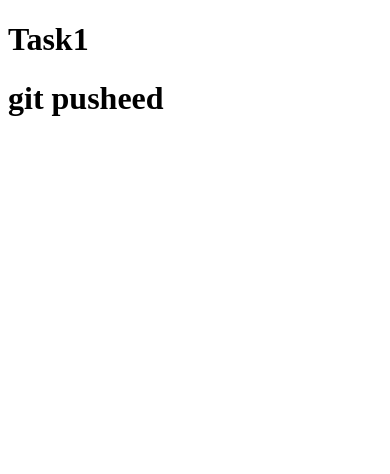
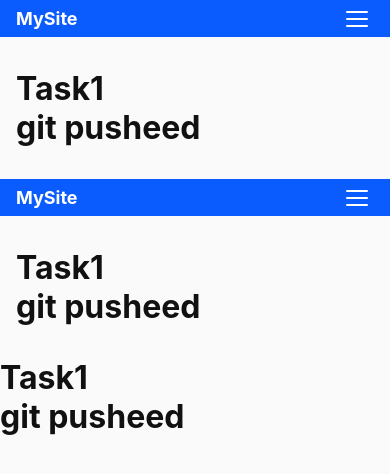
Before and after one commit to Shreyansho69/Git-practice-, a plain HTML site: page index.html in a window 390 px wide. Drawn offline with Linux system fonts and the light colour scheme.

Commit message:
navbar added

```diff
--- a/index.html
+++ b/index.html
@@ -4,6 +4,65 @@
     <meta charset="UTF-8">
     <meta name="viewport" content="width=device-width, initial-scale=1.0">
     <title>Document</title>
+    <link rel="stylesheet" href="style.css">
+    <meta name="robots" content="noindex">
+</head>
+<body>
+    <nav class="navbar">
+        <div class="container">
+            <a href="#" class="brand">MySite</a>
+
+            <button class="nav-toggle" aria-label="Toggle navigation" aria-expanded="false">
+                <span class="hamburger"></span>
+            </button>
+
+            <ul class="nav-links">
+                <li><a href="#">Home</a></li>
+                <li><a href="#">About</a></li>
+                <li><a href="#">Services</a></li>
+                <li><a href="#">Contact</a></li>
+            </ul>
+        </div>
+    </nav>
+
+    <main>
+        <h1>Task1</h1>
+        <h1>git pusheed</h1>
+    </main>
+
+    <script src="index.js" defer></script>
+</body>
+</html>
+    <nav class="navbar">
+        <div class="container">
+            <a href="#" class="brand">MySite</a>
+
+            <button class="nav-toggle" aria-label="Toggle navigation" aria-expanded="false">
+                <span class="hamburger"></span>
+            </button>
+
+            <ul class="nav-links">
+                <li><a href="#">Home</a></li>
+                <li><a href="#">About</a></li>
+                <li><a href="#">Services</a></li>
+                <li><a href="#">Contact</a></li>
+            </ul>
+        </div>
+    </nav>
+
+    <main>
+        <h1>Task1</h1>
+        <h1>git pusheed</h1>
+    </main>
+
+    <script src="index.js" defer></script>
+<!DOCTYPE html>
+<html lang="en">
+<head>
+    <meta charset="UTF-8">
+    <meta name="viewport" content="width=device-width, initial-scale=1.0">
+    <title>Document</title>
+    <link rel="stylesheet" href="style.css">
 </head>
 <body>
 
@@ -13,5 +72,6 @@
 
 
 
+
 </body>
 </html>
--- a/index.js
+++ b/index.js
@@ -0,0 +1,19 @@
+document.addEventListener('DOMContentLoaded', function () {
+	const toggle = document.querySelector('.nav-toggle');
+	const navLinks = document.querySelector('.nav-links');
+
+	if (!toggle || !navLinks) return;
+
+	toggle.addEventListener('click', () => {
+		const isOpen = navLinks.classList.toggle('show');
+		toggle.setAttribute('aria-expanded', String(isOpen));
+	});
+
+	// Close mobile menu when a link is clicked
+	navLinks.addEventListener('click', (e) => {
+		if (e.target.tagName === 'A') {
+			navLinks.classList.remove('show');
+			toggle.setAttribute('aria-expanded', 'false');
+		}
+	});
+});
--- a/style.css
+++ b/style.css
@@ -0,0 +1,31 @@
+/* Basic reset and layout */
+* { box-sizing: border-box; margin: 0; padding: 0; }
+html,body { height: 100%; font-family: Inter, system-ui, -apple-system, 'Segoe UI', Roboto, 'Helvetica Neue', Arial; }
+body { background:#fafafa; color:#111; }
+
+/* Navbar */
+.navbar { background: #0b5cff; color: #fff; }
+.navbar .container { max-width:1100px; margin:0 auto; padding:0.5rem 1rem; display:flex; align-items:center; justify-content:space-between; gap:1rem; }
+.brand { color:#fff; text-decoration:none; font-weight:700; font-size:1.125rem; }
+
+.nav-links { list-style:none; display:flex; gap:1rem; align-items:center; }
+.nav-links li a { color: #eaf0ff; text-decoration:none; padding:0.5rem 0.6rem; border-radius:6px; }
+.nav-links li a:hover { background: rgba(255,255,255,0.08); color: #fff; }
+
+.nav-toggle { display:none; background:transparent; border:0; cursor:pointer; padding:0.35rem; }
+.nav-toggle .hamburger, .nav-toggle .hamburger::before, .nav-toggle .hamburger::after { display:block; width:22px; height:2px; background:#fff; border-radius:2px; position:relative; transition: transform .2s ease, opacity .2s ease; }
+.nav-toggle .hamburger::before, .nav-toggle .hamburger::after { content:''; position:absolute; left:0; }
+.nav-toggle .hamburger::before { top:-7px; }
+.nav-toggle .hamburger::after { top:7px; }
+
+/* Mobile: hide links, show toggle */
+@media (max-width: 768px) {
+	.nav-toggle { display:block; }
+	.nav-links { position:absolute; top:60px; left:0; right:0; background: #0b5cff; flex-direction:column; gap:0; overflow:hidden; max-height:0; transition: max-height .28s ease; }
+	.nav-links li { width:100%; }
+	.nav-links li a { display:block; padding:0.9rem 1rem; }
+	.nav-links.show { max-height:400px; }
+}
+
+/* Small visual niceties for main content */
+main { max-width:1100px; margin:2rem auto; padding:0 1rem; }
```
